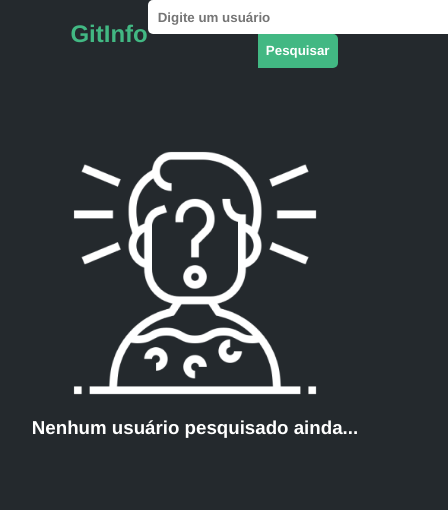
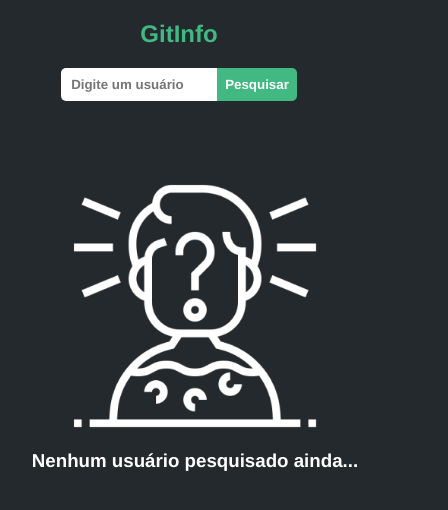
Before and after one commit to owarleysouza/github-user-information, a Vue app: page / in a window 390 px wide. Shown: the top 510 px of the page, 448 px wide, since content can reach past the window. Built offline with nearby package versions, Linux system fonts and the light colour scheme.

Commit message:
responsive design done

```diff
--- a/src/components/Header.vue
+++ b/src/components/Header.vue
@@ -1,7 +1,7 @@
 <template>
     <div class="header-container">
         <h2>GitInfo</h2>
-        <div>
+        <div class="form">
             <input v-model.trim="userLoginSearch" placeholder="Digite um usuário" @keyup.enter="searchUser(userLoginSearch)"/>
             <button type="button" @click="searchUser(userLoginSearch)">Pesquisar</button>
         </div>
@@ -56,7 +56,7 @@
         font-weight: bold;
         border: none;
         border-radius: 5px 0px 0px 5px;
-        height: 2rem;
+        height: 2.3em;
         width: 18rem;
         padding-left: 10px;
     }
@@ -66,14 +66,37 @@
         font-weight: bolder;
         border: none;
         border-radius: 0px 5px 5px 0px;
-        height: 2.1rem;
+        height: 2.5em;
         background-color: #42B883;
         color: white;
-        padding: 8px;
         cursor: pointer;
     }
 
     p{
         color: #fff;
     }
+
+    @media (max-width: 700px){
+        .header-container{
+            display: flex;
+            flex-direction: column;
+            justify-content: space-between;
+            align-items: center;
+        }
+
+        .form{
+            width: 100vw;
+        }
+
+        input{
+            width: 9rem;
+            height: 2.3em;
+        }
+
+        button{
+            height: 2.5em;
+            padding: 0 8px;
+        }
+    }
+
 </style>
--- a/src/components/Profile/Profile.vue
+++ b/src/components/Profile/Profile.vue
@@ -84,4 +84,18 @@
         border-radius: 2rem;
         border: #42B883 solid;
     }
+
+    @media (max-width: 500px){
+        .user-profile-container{
+            display: flex;
+            flex-direction: column;
+        }
+
+        .user-infos{
+            display: flex;
+            flex-direction: column;
+            align-items: center;
+    }
+    }
+
 </style>
--- a/src/components/Repos/UserRepos.vue
+++ b/src/components/Repos/UserRepos.vue
@@ -29,4 +29,22 @@
         align-items: center;
         justify-content: center;
     }
+
+    @media (max-width: 600px){
+        .card-container{
+            display: flex;
+            flex-direction: column;
+            align-items: center;
+            justify-content: center;
+        }
+    }
+
+    @media (min-width: 600px) and (max-width: 1080px) {
+        .card-container{
+            display: grid;
+            grid-template-columns: 1fr 1fr;
+            align-items: center;
+            justify-content: center;
+        }
+    }
 </style>
```
